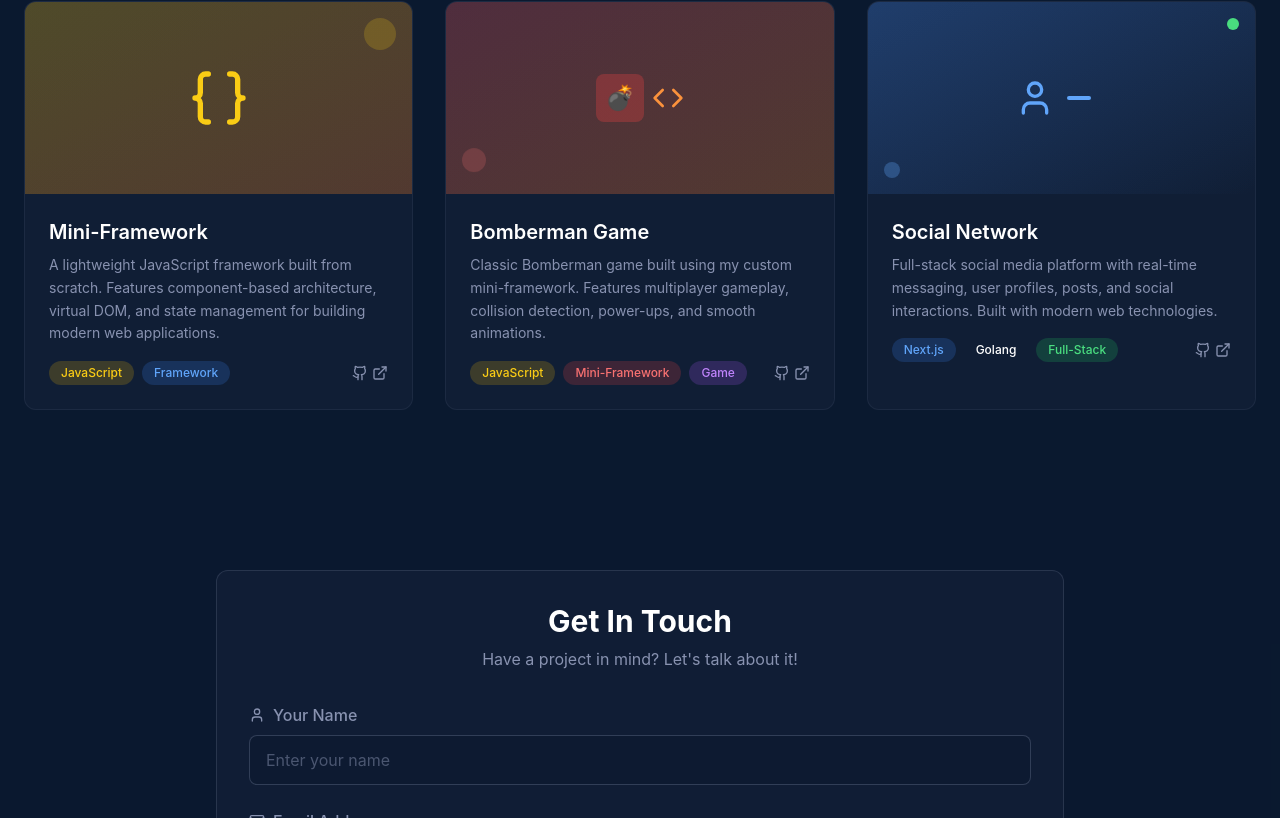
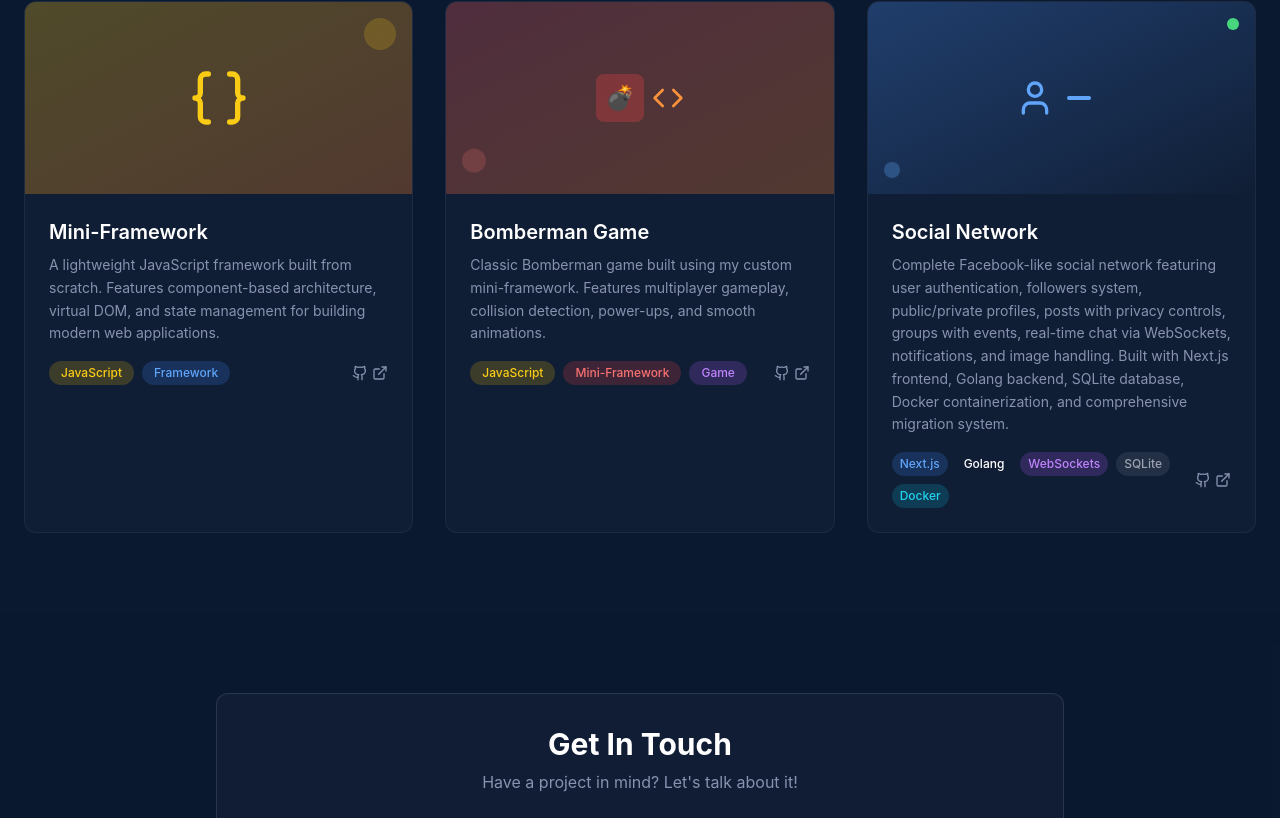
Before and after one commit to omrharbi/protfolio, a React (Vite) app: page / in a window 1280 px wide. Shown: the part 1897-2715 px from the top of the page. Built offline with nearby package versions, Linux system fonts and the light colour scheme.

Commit message:
Update social network project with detailed description

```diff
--- a/src/App.tsx
+++ b/src/App.tsx
@@ -349,14 +349,18 @@ function App() {
                   Social Network
                 </h4>
                 <p className="text-light-gray mb-4 text-sm leading-relaxed">
-                  Full-stack social media platform with real-time messaging, user profiles, posts,
-                  and social interactions. Built with modern web technologies.
+                  Complete Facebook-like social network featuring user authentication, followers system,
+                  public/private profiles, posts with privacy controls, groups with events, real-time chat
+                  via WebSockets, notifications, and image handling. Built with Next.js frontend, Golang backend,
+                  SQLite database, Docker containerization, and comprehensive migration system.
                 </p>
                 <div className="flex items-center justify-between">
                   <div className="flex flex-wrap gap-2">
-                    <span className="px-3 py-1 bg-blue-500/20 text-blue-400 text-xs rounded-full font-medium">Next.js</span>
-                    <span className="px-3 py-1 bg-teal-500/20 text-teal-400 text-xs rounded-full font-medium">Golang</span>
-                    <span className="px-3 py-1 bg-green-500/20 text-green-400 text-xs rounded-full font-medium">Full-Stack</span>
+                    <span className="px-2 py-1 bg-blue-500/20 text-blue-400 text-xs rounded-full font-medium">Next.js</span>
+                    <span className="px-2 py-1 bg-teal-500/20 text-teal-400 text-xs rounded-full font-medium">Golang</span>
+                    <span className="px-2 py-1 bg-purple-500/20 text-purple-400 text-xs rounded-full font-medium">WebSockets</span>
+                    <span className="px-2 py-1 bg-gray-500/20 text-gray-400 text-xs rounded-full font-medium">SQLite</span>
+                    <span className="px-2 py-1 bg-cyan-500/20 text-cyan-400 text-xs rounded-full font-medium">Docker</span>
                   </div>
                   <a
                     href="https://github.com/omrharbi/social-network"
```
